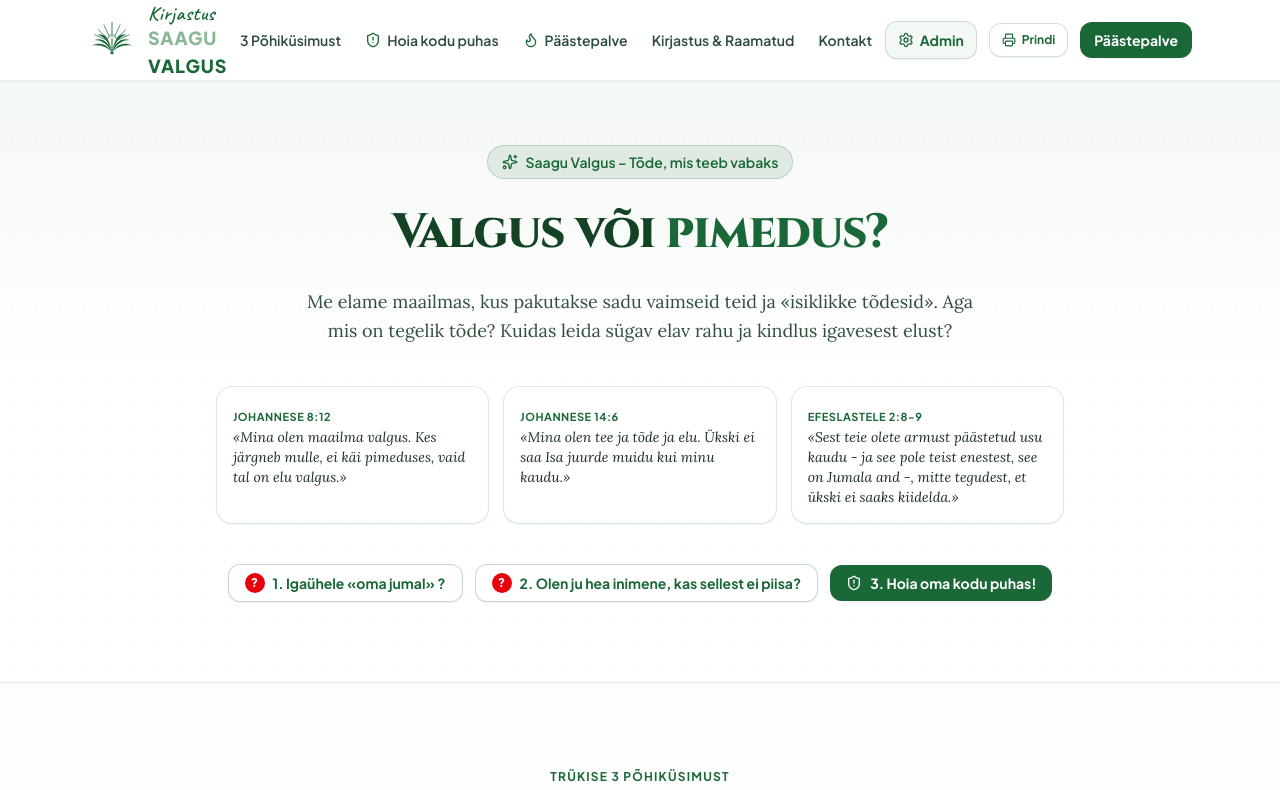
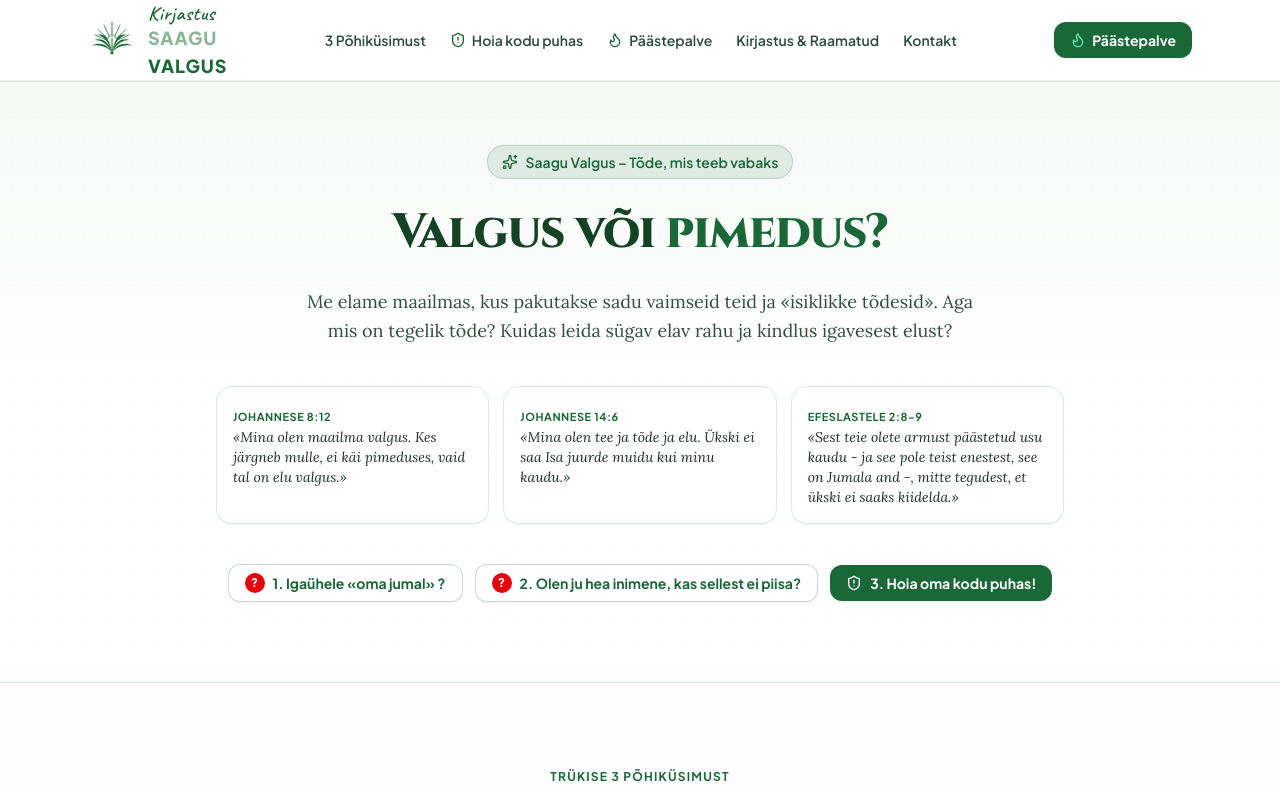
Before and after one commit to Meesmaalt/saaguvalgus, a React (Vite) app: page / in a window 1280 px wide. Shown: the top 790 px of the page. Built offline with nearby package versions, Linux system fonts and the light colour scheme.

Commit message:
refactor: simplify UI and add speech cleanup
- Remove unused admin and print actions.
- Add cleanup effect to stop text-to-speech on component unmount.

```diff
--- a/src/App.tsx
+++ b/src/App.tsx
@@ -199,6 +199,14 @@ export default function App() {
     }
   };
 
+  useEffect(() => {
+    return () => {
+      if ('speechSynthesis' in window) {
+        window.speechSynthesis.cancel();
+      }
+    };
+  }, []);
+
   const handleCopyEmail = () => {
     navigator.clipboard.writeText(content.contactEmail);
     setCopiedEmail(true);
@@ -227,10 +235,6 @@ export default function App() {
         setIsSpeaking(true);
       }
     }
-  };
-
-  const handlePrint = () => {
-    window.print();
   };
 
   const copyToClipboard = (text: string, label: string) => {
@@ -271,29 +275,13 @@ export default function App() {
             </button>
           </nav>
 
-          {/* Actions: Admin & Print & Prayer */}
+          {/* Top Action: Päästepalve */}
           <div className="flex items-center gap-2 sm:gap-3">
             <button
-              onClick={() => setIsAdminOpen(true)}
-              title="Ava Admin Paneel (Muuda sisu / Portainer)"
-              className="p-2 sm:px-3 sm:py-2 rounded-xl bg-[#f4f8f5] hover:bg-[#e8f1eb] text-[#1a6838] border border-[#8ab897]/40 text-xs sm:text-sm font-bold flex items-center gap-1.5 transition-colors shadow-2xs"
+              onClick={() => scrollTo('paastepalve')}
+              className="px-4 py-2 rounded-xl bg-[#1a6838] hover:bg-[#15542d] text-white text-xs sm:text-sm font-bold flex items-center gap-1.5 transition-all shadow-xs"
             >
-              <Settings className="w-4 h-4 text-[#1a6838]" />
-              <span className="hidden sm:inline">Admin</span>
-            </button>
-
-            <button
-              onClick={handlePrint}
-              className="hidden lg:flex px-3 py-2 rounded-xl bg-white hover:bg-[#f4f8f5] text-[#1a6838] border border-[#8ab897]/40 text-xs font-bold items-center gap-1.5 transition-colors shadow-2xs"
-            >
-              <Printer className="w-3.5 h-3.5 text-[#1a6838]" />
-              <span>Prindi</span>
-            </button>
-
-            <button
-              onClick={() => scrollTo('paastepalve')}
-              className="px-3.5 py-2 rounded-xl bg-[#1a6838] hover:bg-[#15542d] text-white text-xs sm:text-sm font-bold flex items-center gap-1.5 transition-all shadow-xs"
-            >
+              <Flame className="w-4 h-4 text-emerald-300" />
               <span>Päästepalve</span>
             </button>
           </div>
@@ -704,6 +692,7 @@ export default function App() {
                   onSubmit={(e) => {
                     e.preventDefault();
                     setFormSent(true);
+                    setFormData({ name: '', email: '', message: '' });
                   }}
                   className="space-y-4"
                 >
@@ -768,9 +757,9 @@ export default function App() {
             <button onClick={() => scrollTo('kusimused')} className="hover:text-[#1a6838]">3 Põhiküsimust</button>
             <button onClick={() => scrollTo('paastepalve')} className="hover:text-[#1a6838]">Päästepalve</button>
             <button onClick={() => scrollTo('kirjastus')} className="hover:text-[#1a6838]">Kirjastus</button>
-            <button onClick={() => setIsAdminOpen(true)} className="hover:text-[#1a6838] flex items-center gap-1">
-              <Settings className="w-3.5 h-3.5" />
-              <span>Admin & Portainer</span>
+            <button onClick={() => setIsAdminOpen(true)} className="hover:text-[#1a6838] flex items-center gap-1 opacity-80 hover:opacity-100">
+              <Lock className="w-3 h-3 text-[#1a6838]" />
+              <span>Admin</span>
             </button>
             <a href={`mailto:${content.contactEmail}`} className="hover:text-[#1a6838]">{content.contactEmail}</a>
           </div>
```
